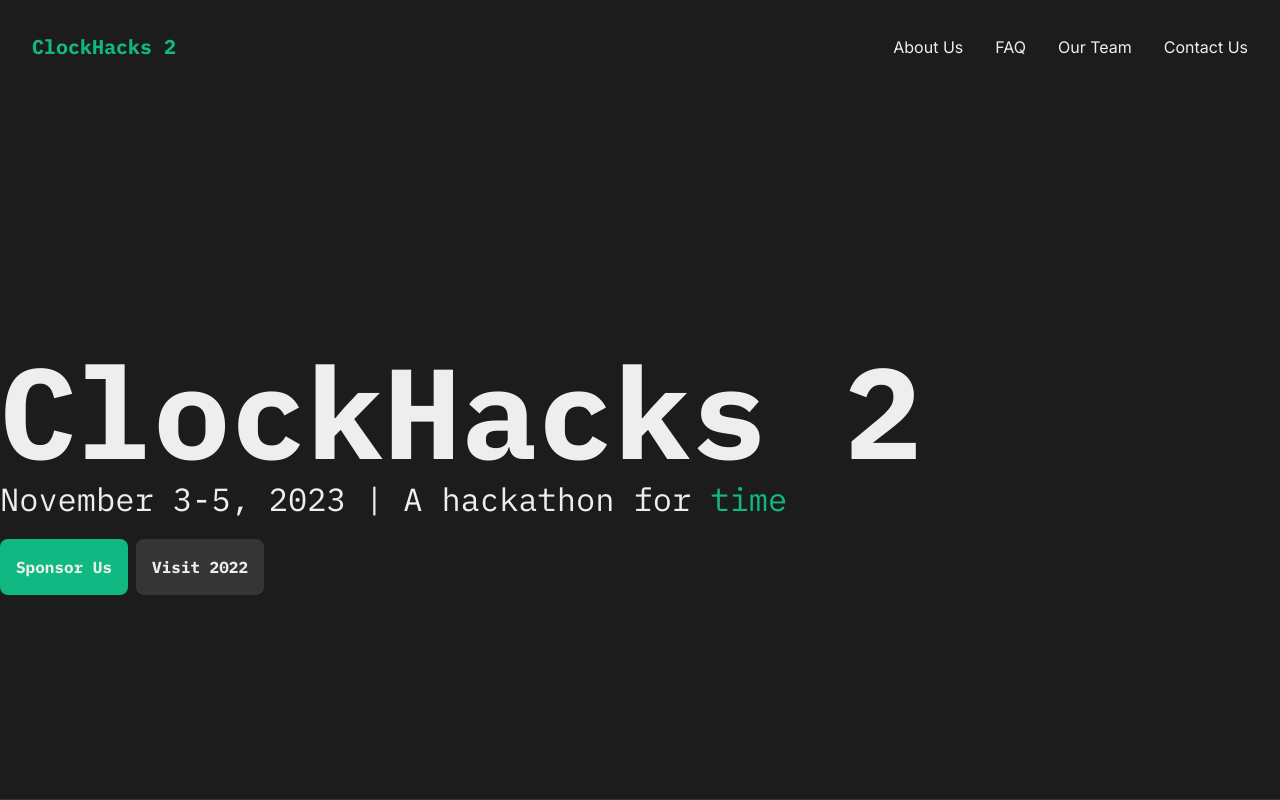
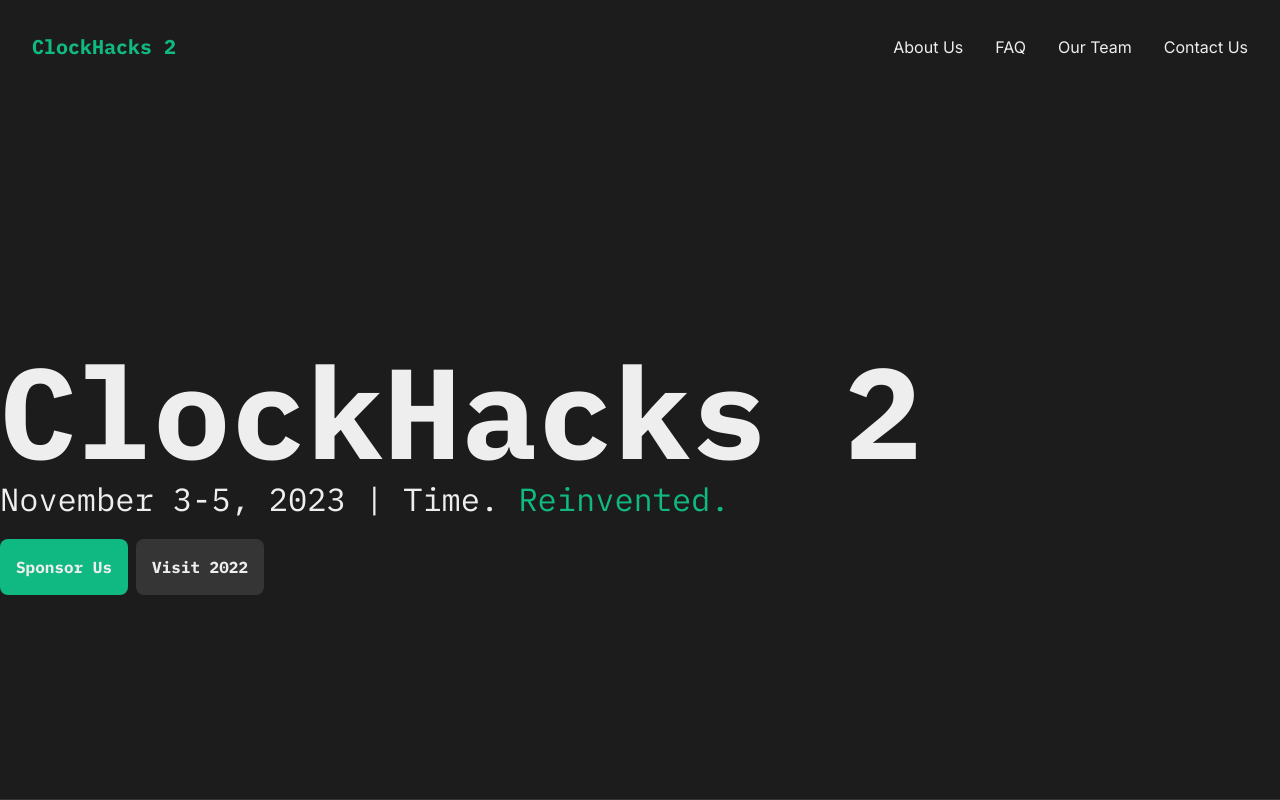
Before and after one commit to ClockHacks/clockhacks.dev, a React (Vite) app: page / in a window 1280 px wide. Shown: the top 800 px of the page. Built offline with nearby package versions, Linux system fonts and the light colour scheme.

Commit message:
change slogan

```diff
--- a/src/sections/Landing.jsx
+++ b/src/sections/Landing.jsx
@@ -42,7 +42,7 @@ const Landing = () => {
   return (
     <section className='flex flex-col justify-center h-[calc(100vh-96px)] typography'>
       <h1 className='text-9xl cursor-pointer' onClick={clicked}>{header}</h1>
-      <h2 className='font-normal mb-4'>November 3-5, 2023 | A hackathon for <span className='text-accent1'>time</span></h2>
+      <h2 className='font-normal mb-4'>November 3-5, 2023 | Time. <span className='text-accent1'>Reinvented.</span></h2>
       <div className='mb-[7rem] flex items-center gap-2'>
         <button onClick={() => window.open('mailto:business@clockhacks.dev')}>Sponsor Us</button>
         <button className='contrast' onClick={() => window.open('https://one.clockhacks.dev')}>Visit 2022</button>
```
